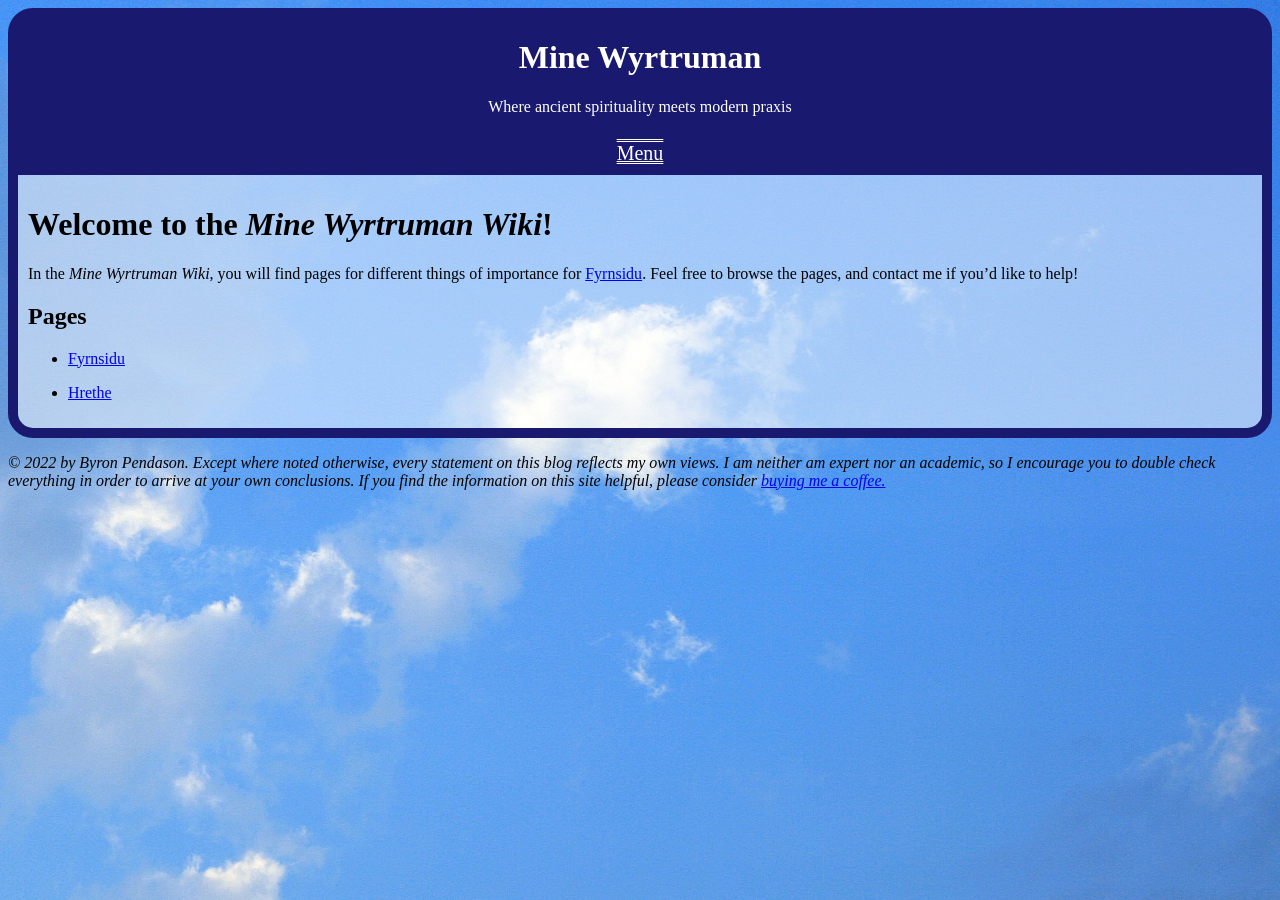
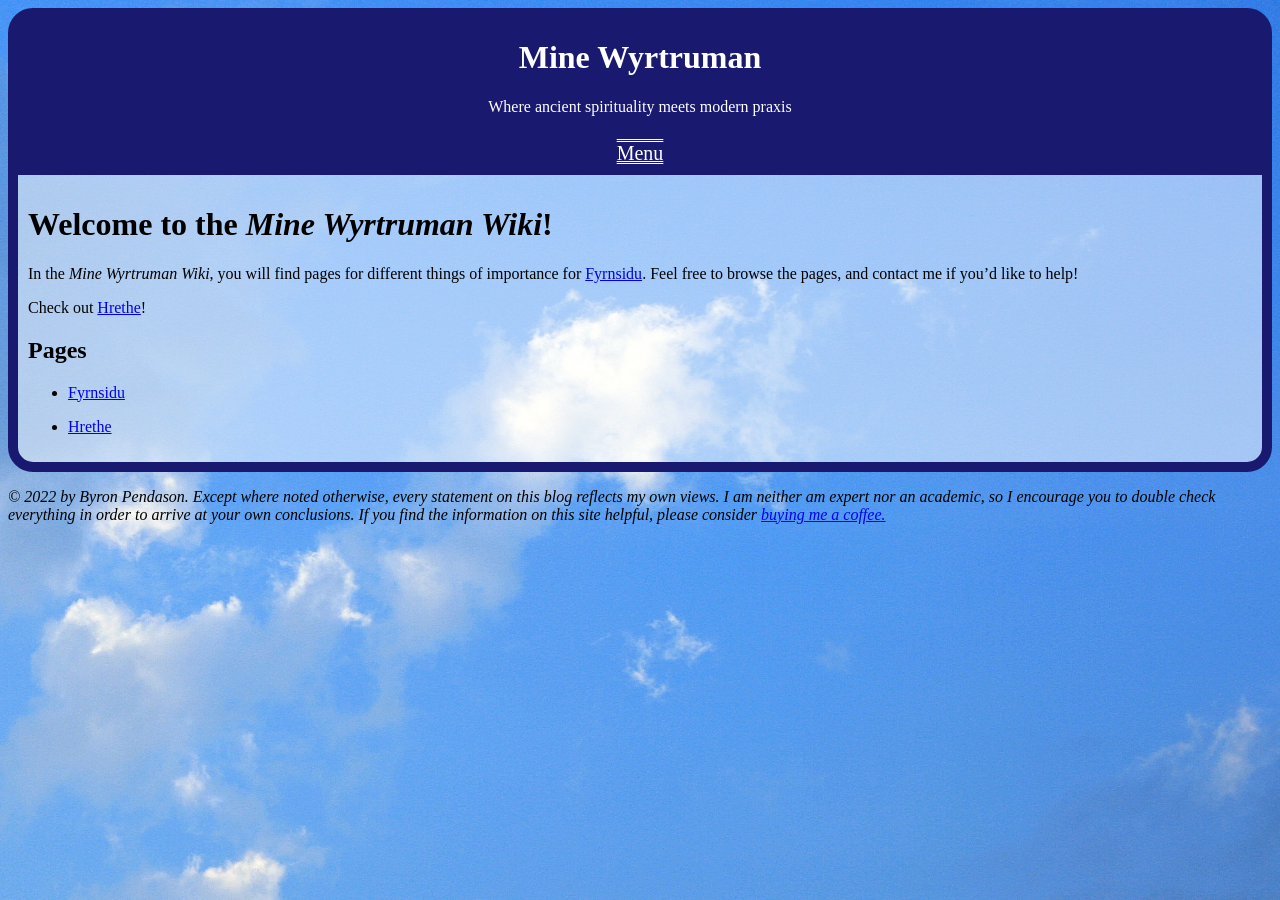
Before and after one commit to byronpendason/byronpendason.github.io, a Jekyll site: the page built from _wiki/index.md, in a window 1280 px wide. Built offline with Jekyll 4.4.1, drawn with Linux system fonts in a browser that asks for light colours; comment, search, counter and statistics services are not loaded.

Commit message:
Update index.md

```diff
--- a/_wiki/index.md
+++ b/_wiki/index.md
@@ -5,6 +5,8 @@ title: Index
 # Welcome to the *Mine Wyrtruman Wiki*!
 
 In the *Mine Wyrtruman Wiki*, you will find pages for different things of importance for [[Fyrnsidu]]. Feel free to browse the pages, and contact me if you'd like to help!
+
+Check out [[Hrethe]]!
 
 ## Pages
 
```
